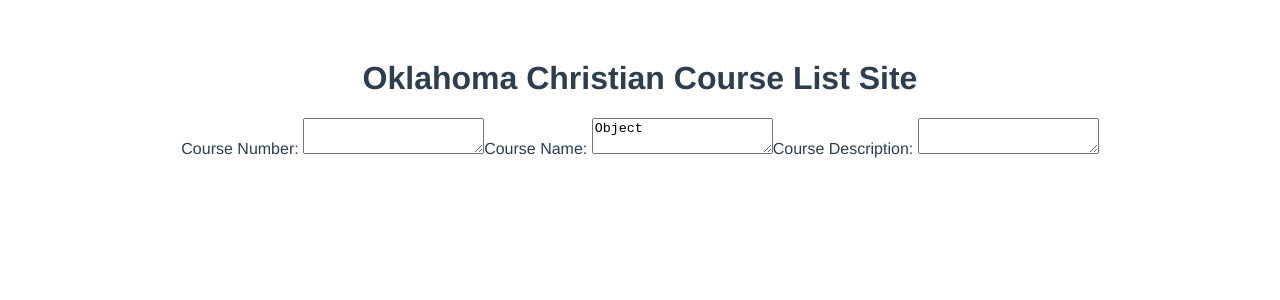
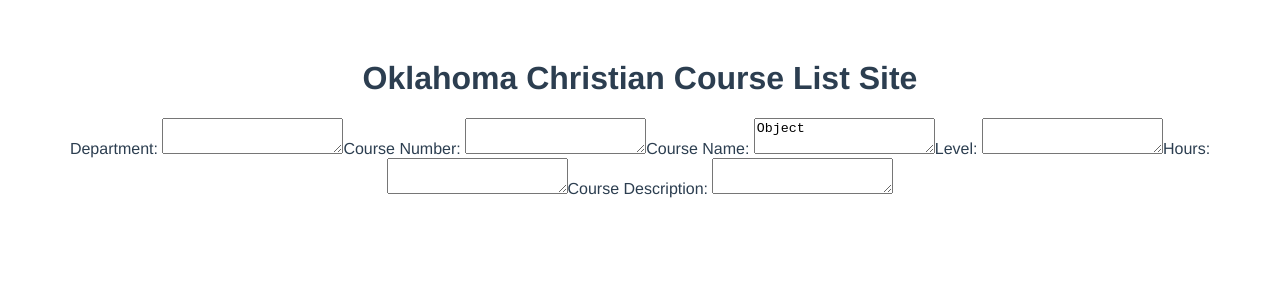
Before and after one commit to Goed505s/SE4CourseListing, a Vue app: page /add in a window 1280 px wide. Shown: the top 300 px of the page. Built offline with nearby package versions, Linux system fonts and the light colour scheme.

Commit message:
finally got everything

```diff
--- a/src/views/listEntryPage.vue
+++ b/src/views/listEntryPage.vue
@@ -2,14 +2,25 @@
   <div class="hello">
     <form>
       <h1 v-if="this.isEdit">test {{this.course}}</h1>
+
+      <label for = "dept">Department: </label>
+      <textarea id = "dept" v-model="course.dept"></textarea>
+
       <label for = "courseID">Course Number: </label>
       <textarea readonly id = "courseID" v-model="courseID"></textarea>
 
       <label for = "name">Course Name: </label>
       <textarea id = "name" v-model="course.name"></textarea>
 
+      <label for = "level">Level: </label>
+      <textarea id = "level" v-model="course.level"></textarea>
+
+      <label for = "hours">Hours: </label>
+      <textarea id = "hours" v-model="course.hours"></textarea>
+
       <label for = "description">Course Description: </label>
       <textarea id = "description" v-model="this.course.description"></textarea>
+
     </form>
   </div>
 </template>
```
